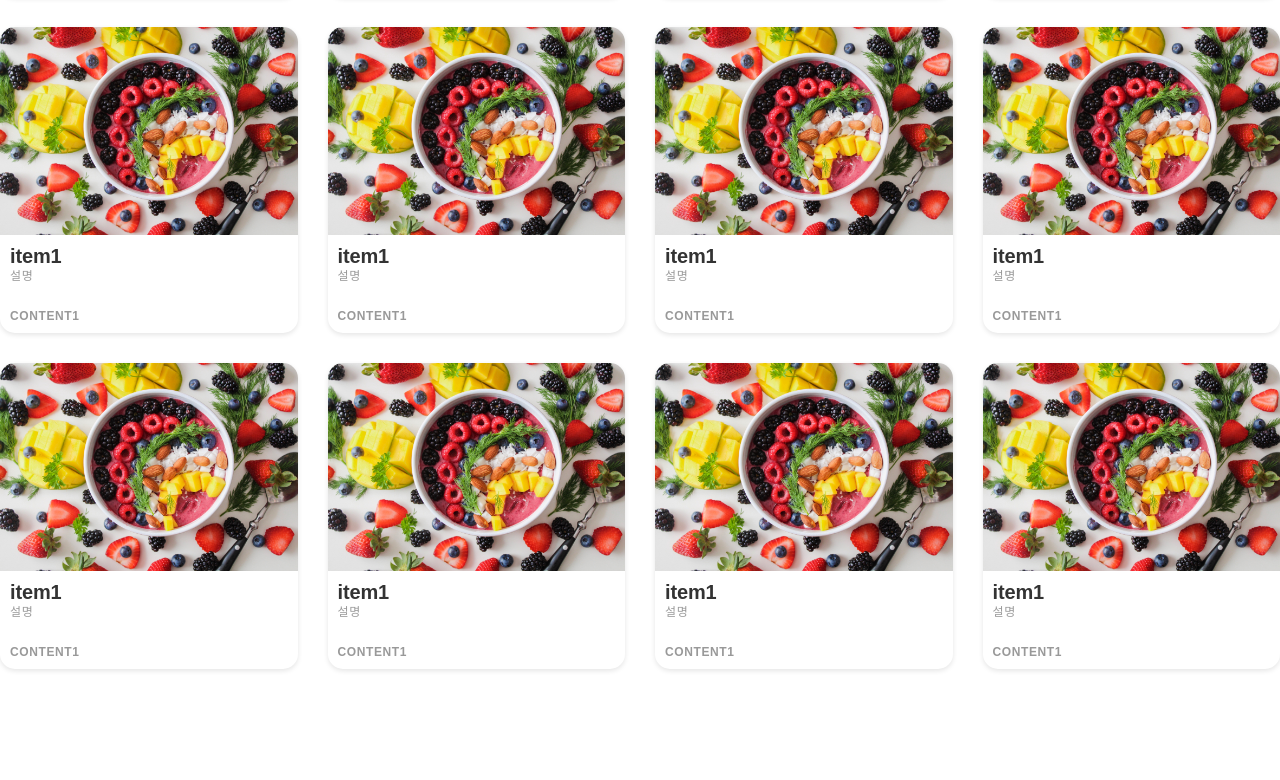
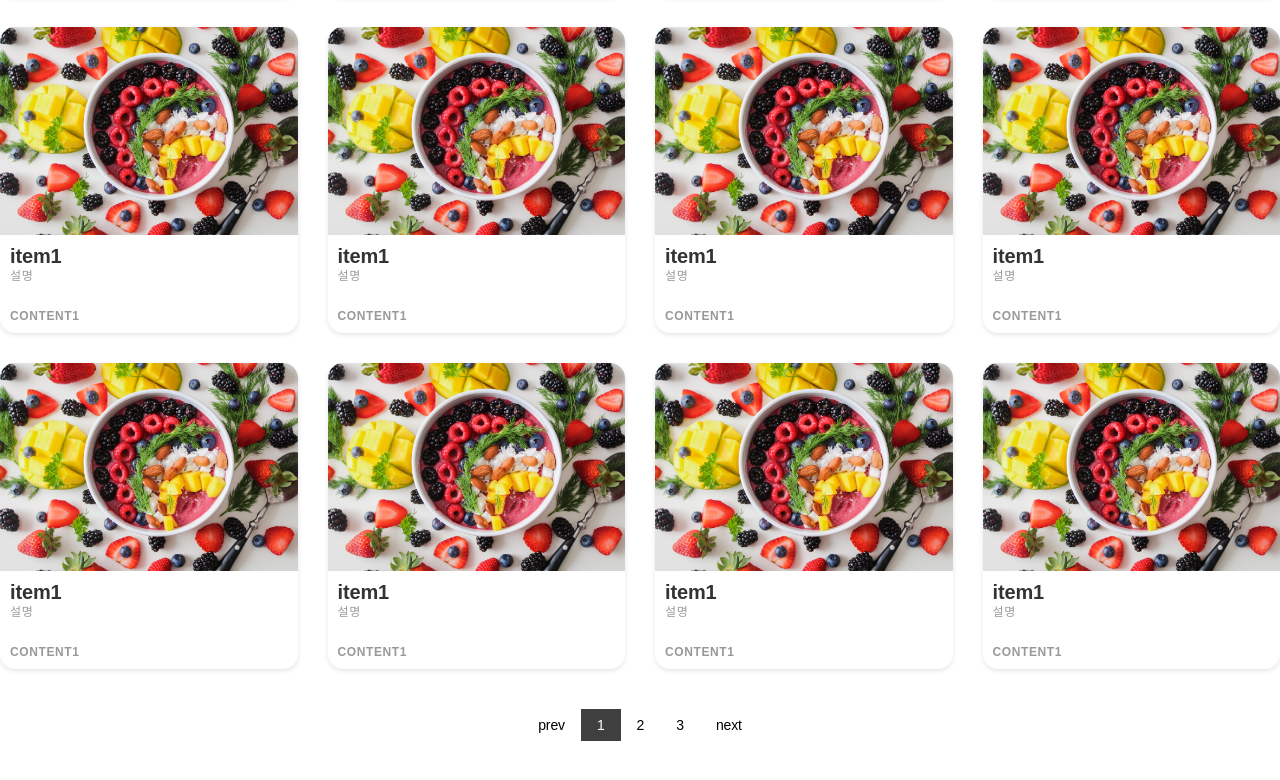
Before and after one commit to 5jwon/DourBest, a plain HTML site: page main-page/category-page.html in a window 1280 px wide. Shown: the part 1136-1916 px from the top of the page. Before the commit the page ends 1855 px from the top, so only its background shows below. Drawn offline with nearby package versions, Linux system fonts and the light colour scheme.

Commit message:
카테고리페이지 페이징 추가

```diff
--- a/css/item-card.css
+++ b/css/item-card.css
@@ -2,6 +2,7 @@
     display: grid;
     grid-template-rows: auto;
     grid-gap: 30px;
+    margin-bottom: 40px;
 }
 
 .item-cards div{
--- a/css/point.css
+++ b/css/point.css
@@ -39,8 +39,6 @@
     text-align: center;
 }
 
-
-
 .pagination {
     display: flex;
     justify-content: center;
--- a/css/submenu.css
+++ b/css/submenu.css
@@ -54,3 +54,24 @@
 .order li:not(:nth-child(3)){
     border-right: 1px solid #b4b4b4;
 }
+
+.pagination {
+    display: flex;
+    justify-content: center;
+    margin-top: 20px;
+}
+
+.pagination a {
+    color: black;
+    padding: 8px 16px;
+    text-decoration: none;
+}
+
+.pagination a.active {
+    background-color: #3f3f3f;
+    color: white;
+}
+
+.pagination a:hover:not(.active) {
+    background-color: #ddd;
+}
--- a/main-page/category-page.html
+++ b/main-page/category-page.html
@@ -330,6 +330,14 @@
                         </a>
                     </div>
                 </div>
+                <!-- 페이징 -->
+                <div class="pagination">
+                    <a href="#">prev</a>
+                    <a href="#" class="active">1</a>
+                    <a href="#">2</a>
+                    <a href="#">3</a>
+                    <a href="#">next</a>
+                </div>
             </section>
 
         </main>
```
